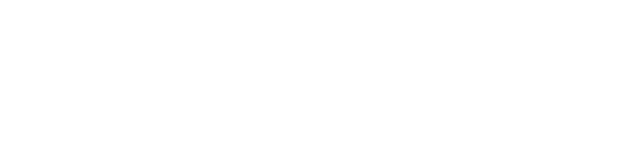
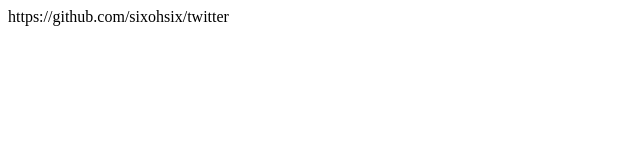
Before and after one commit to aerinzhang/twitterParallel, a plain HTML site: page index.html in a window 1280 px wide. Shown: the whole page, without its empty margins (0-640 px from the left). Drawn offline with Linux system fonts and the light colour scheme.

Commit message:
put website there

```diff
--- a/index.html
+++ b/index.html
@@ -3,5 +3,6 @@
 	<head>
 	</head>
 	<body>
+	  https://github.com/sixohsix/twitter
 	</body>
 </html>
```
